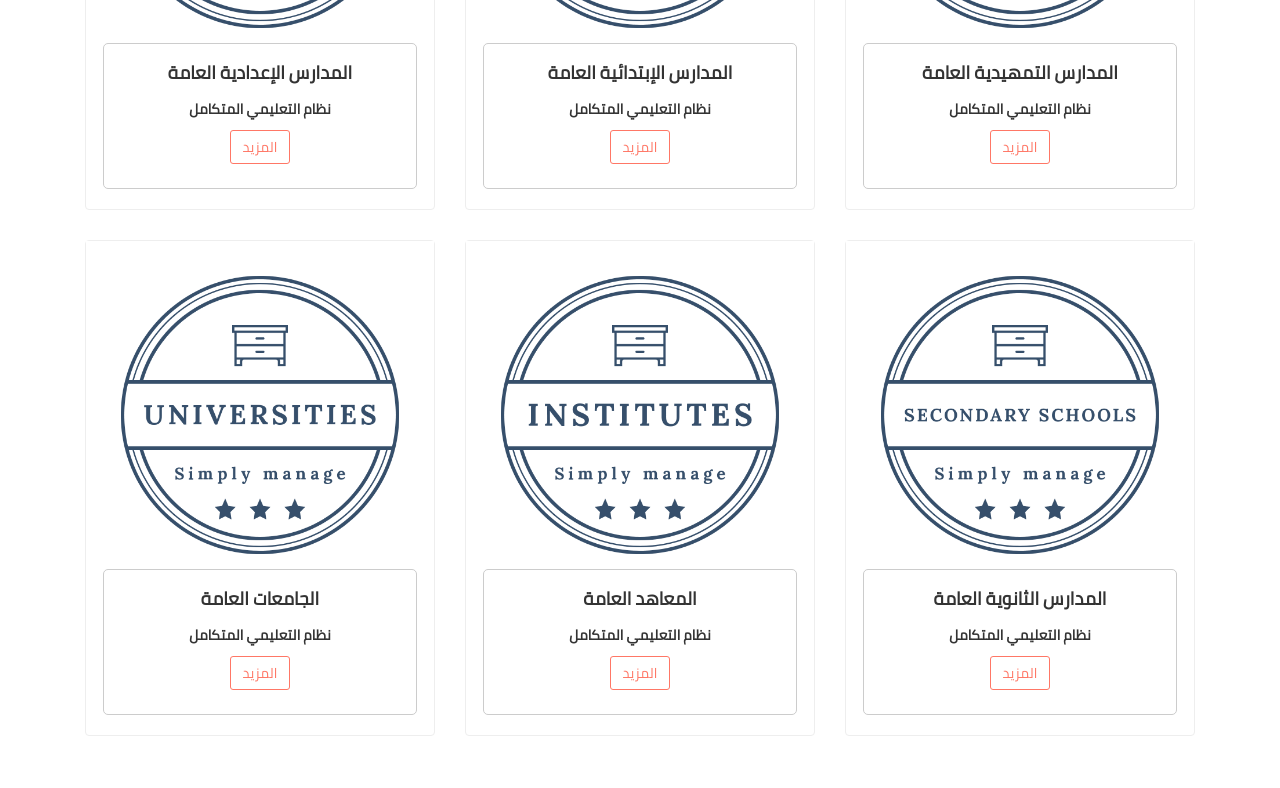
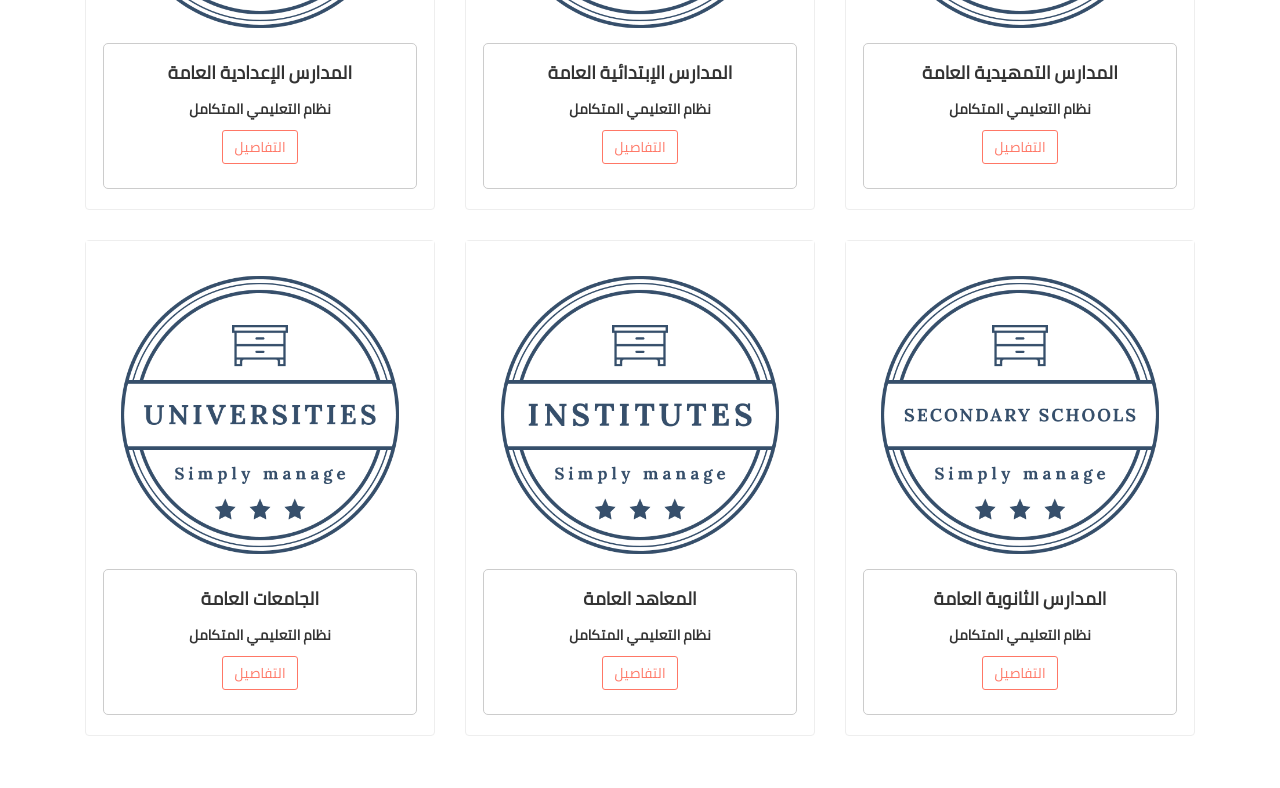
Before and after one commit to Caafimaad10/test, a plain HTML site: page index.html in a window 1280 px wide. Shown: the part 1340-2128 px from the top of the page. Drawn offline with Linux system fonts and the light colour scheme.

Commit message:
COMPLETE INDEX
COMPLETE INDEX

```diff
--- a/index.html
+++ b/index.html
@@ -351,7 +351,7 @@
                                  المدارس التمهيدية العامة
                             </h4>
                             <p>نظام التعليمي المتكامل </p>
-                            <p><a href="PublicKg1.html" class="btn btn-primary custom-btn-primary">المزيد</a></p>
+                            <p><a href="PublicKg1.html" class="btn btn-primary custom-btn-primary">التفاصيل</a></p>
   </div>
                         </div>
                     </div>
@@ -365,7 +365,7 @@
                              المدارس الإبتدائية العامة
                             </h4>
                             <p>نظام التعليمي المتكامل </p>
-                            <p><a href="PublicPrimary1.html" class="btn btn-primary custom-btn-primary">المزيد</a></p>
+                            <p><a href="PublicPrimary1.html" class="btn btn-primary custom-btn-primary">التفاصيل</a></p>
   </div>
                         </div>
                     </div>
@@ -379,7 +379,7 @@
                                 المدارس الإعدادية العامة
                             </h4>
                             <p>نظام التعليمي المتكامل </p>
-                            <p><a href="PublicPreparatory1.html" class="btn btn-primary custom-btn-primary">المزيد</a></p>
+                            <p><a href="PublicPreparatory1.html" class="btn btn-primary custom-btn-primary">التفاصيل</a></p>
   </div>
                         </div>
                     </div>
@@ -393,7 +393,7 @@
                                المدارس الثانوية العامة
                             </h4>
                               <p>نظام التعليمي المتكامل </p>
-                            <p><a href="PublicSecondary1.html" class="btn btn-primary custom-btn-primary">المزيد</a></p>
+                            <p><a href="PublicSecondary1.html" class="btn btn-primary custom-btn-primary">التفاصيل</a></p>
   </div>
                         </div>
                     </div>
@@ -407,7 +407,7 @@
                                 المعاهد العامة
                             </h4>
                             <p>نظام التعليمي المتكامل </p>
-                            <p><a href="PublicInstitutes1.html" class="btn btn-primary custom-btn-primary">المزيد</a></p>
+                            <p><a href="PublicInstitutes1.html" class="btn btn-primary custom-btn-primary">التفاصيل</a></p>
   </div>
                         </div>
                     </div>
@@ -421,7 +421,7 @@
                                الجامعات العامة
                             </h4>
                             <p>نظام التعليمي المتكامل </p>
-                            <p><a href="PublicUniversities1.html" class="btn btn-primary custom-btn-primary">المزيد</a></p>
+                            <p><a href="PublicUniversities1.html" class="btn btn-primary custom-btn-primary">التفاصيل</a></p>
   </div>
                         </div>
                     </div>
@@ -447,7 +447,7 @@
                                  المدارس التمهيدية الخاصة
                             </h4>
                             <p>نظام التعليمي المتكامل</p>
-                            <p><a href="PrivateKg1.html" class="btn btn-primary custom-btn-primary">المزيد</a></p>
+                            <p><a href="PrivateKg1.html" class="btn btn-primary custom-btn-primary">التفاصيل</a></p>
   </div>
                         </div>
                     </div>
@@ -461,7 +461,7 @@
                              المدارس الإبتدائية الخاصة
                             </h4>
                             <p>نظام التعليمي المتكامل </p>
-                            <p><a href="PrivatePrimary1.html" class="btn btn-primary custom-btn-primary">المزيد</a></p>
+                            <p><a href="PrivatePrimary1.html" class="btn btn-primary custom-btn-primary">التفاصيل</a></p>
   </div>
                         </div>
                     </div>
@@ -475,7 +475,7 @@
                                 المدارس الإعدادية الخاصة
                             </h4>
                             <p>نظام التعليمي المتكامل </p>
-                            <p><a href="PrivatePreparatory1.html" class="btn btn-primary custom-btn-primary">المزيد</a></p>
+                            <p><a href="PrivatePreparatory1.html" class="btn btn-primary custom-btn-primary">التفاصيل</a></p>
   </div>
                         </div>
                     </div>
@@ -489,7 +489,7 @@
                                المدارس الثانوية الخاصة
                             </h4>
                             <p>نظام التعليمي المتكامل </p>
-                            <p><a href="PrivateSecondary1.html" class="btn btn-primary custom-btn-primary">المزيد</a></p>
+                            <p><a href="PrivateSecondary1.html" class="btn btn-primary custom-btn-primary">التفاصيل</a></p>
   </div>
                         </div>
                     </div>
@@ -503,7 +503,7 @@
                                 المعاهد الخاصة
                             </h4>
                             <p>نظام التعليمي المتكامل </p>
-                            <p><a href="PrivateInstitutes1.html" class="btn btn-primary custom-btn-primary">المزيد</a></p>
+                            <p><a href="PrivateInstitutes1.html" class="btn btn-primary custom-btn-primary">التفاصيل</a></p>
   </div>
                         </div>
                     </div>
@@ -517,7 +517,7 @@
                                الجامعات الخاصة
                             </h4>
                             <p>نظام التعليمي المتكامل </p>
-                            <p><a href="PrivateUniversities1.html" class="btn btn-primary custom-btn-primary">المزيد</a></p>
+                            <p><a href="PrivateUniversities1.html" class="btn btn-primary custom-btn-primary">التفاصيل</a></p>
   </div>
                         </div>
                     </div>
@@ -541,7 +541,7 @@
                                VB.NET LANGUAGE
                             </h4>
                             <p>دورة تعليمية أساسية </p>
-                            <p><a href="comingsoon.html" class="btn btn-primary custom-btn-primary">المزيد</a></p>
+                            <p><a href="comingsoon.html" class="btn btn-primary custom-btn-primary">التفاصيل</a></p>
   </div>
                         </div>
                     </div>
@@ -556,7 +556,7 @@
                               C#.NET LANGUAGE
                             </h4>
                             <p>دورة تعليمية أساسية </p>
-                            <p><a href="comingsoon.html" class="btn btn-primary custom-btn-primary">المزيد</a></p>
+                            <p><a href="comingsoon.html" class="btn btn-primary custom-btn-primary">التفاصيل</a></p>
   </div>
                         </div>
                     </div>
@@ -570,7 +570,7 @@
                                ASP.NET LANGUAGE
                             </h4>
                             <p>دورة تعليمية أساسية </p>
-                            <p><a href="comingsoon.html" class="btn btn-primary custom-btn-primary">المزيد</a></p>
+                            <p><a href="comingsoon.html" class="btn btn-primary custom-btn-primary">التفاصيل</a></p>
   </div>
                         </div>
                     </div>
@@ -584,7 +584,7 @@
                              PHP LANGUAGE
                             </h4>
                             <p>دورة تعليمية أساسية </p>
-                            <p><a href="comingsoon.html" class="btn btn-primary custom-btn-primary">المزيد</a></p>
+                            <p><a href="comingsoon.html" class="btn btn-primary custom-btn-primary">التفاصيل</a></p>
                             </div>
                         </div>
                     </div>
@@ -598,7 +598,7 @@
                                 JAVA LANGUAGE
                             </h4>
                             <p>دورة تعليمية أساسية </p>
-                            <p><a href="comingsoon.html" class="btn btn-primary custom-btn-primary">المزيد</a></p>
+                            <p><a href="comingsoon.html" class="btn btn-primary custom-btn-primary">التفاصيل</a></p>
   </div>
                         </div>
                     </div>
@@ -612,7 +612,7 @@
                                ARABIC LANGUAGE
                             </h4>
                             <p>دورة تعليمية أساسية </p>
-                            <p><a href="comingsoon.html" class="btn btn-primary custom-btn-primary">المزيد</a></p>
+                            <p><a href="comingsoon.html" class="btn btn-primary custom-btn-primary">التفاصيل</a></p>
                           </div>
                         </div>
                     </div>
@@ -633,7 +633,7 @@
                                 ACCESS DATABASE
                             </h4>
                             <p>دورة تعليمية أساسية </p>
-                            <p><a href="comingsoon.html" class="btn btn-primary custom-btn-primary">المزيد</a></p>
+                            <p><a href="comingsoon.html" class="btn btn-primary custom-btn-primary">التفاصيل</a></p>
   </div>
                         </div>
                     </div>
@@ -648,7 +648,7 @@
                           SQL SERVER DATABASE
                             </h4>
                             <p>دورة تعليمية أساسية </p>
-                            <p><a href="comingsoon.html" class="btn btn-primary custom-btn-primary">المزيد</a></p>
+                            <p><a href="comingsoon.html" class="btn btn-primary custom-btn-primary">التفاصيل</a></p>
   </div>
                         </div>
                     </div>
@@ -662,7 +662,7 @@
                               MYSQL DATABASE
                             </h4>
                             <p>دورة تعليمية أساسية </p>
-                            <p><a href="comingsoon.html" class="btn btn-primary custom-btn-primary">المزيد</a></p>
+                            <p><a href="comingsoon.html" class="btn btn-primary custom-btn-primary">التفاصيل</a></p>
   </div>
                         </div>
                     </div>
@@ -676,7 +676,7 @@
                              ORACLE DATABASE
                             </h4>
                             <p>دورة تعليمية أساسية </p>
-                            <p><a href="comingsoon.html" class="btn btn-primary custom-btn-primary">المزيد</a></p>
+                            <p><a href="comingsoon.html" class="btn btn-primary custom-btn-primary">التفاصيل</a></p>
                             </div>
                         </div>
                     </div>
@@ -690,7 +690,7 @@
                                POSTGRESQL DATABASE
                             </h4>
                             <p>دورة تعليمية أساسية </p>
-                            <p><a href="comingsoon.html" class="btn btn-primary custom-btn-primary">المزيد</a></p>
+                            <p><a href="comingsoon.html" class="btn btn-primary custom-btn-primary">التفاصيل</a></p>
   </div>
                         </div>
                     </div>
@@ -704,7 +704,7 @@
                               ENGLISH LANGUAGE
                             </h4>
                             <p>دورة تعليمية أساسية </p>
-                            <p><a href="comingsoon.html" class="btn btn-primary custom-btn-primary">المزيد</a></p>
+                            <p><a href="comingsoon.html" class="btn btn-primary custom-btn-primary">التفاصيل</a></p>
                           </div>
                         </div>
                     </div>
```
